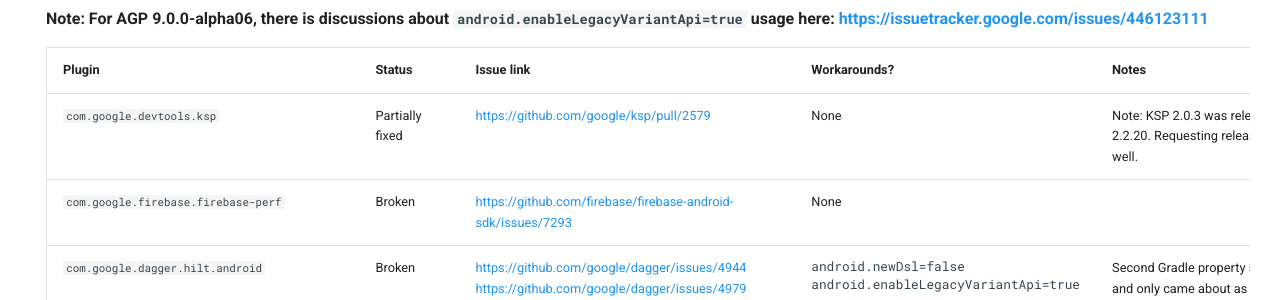
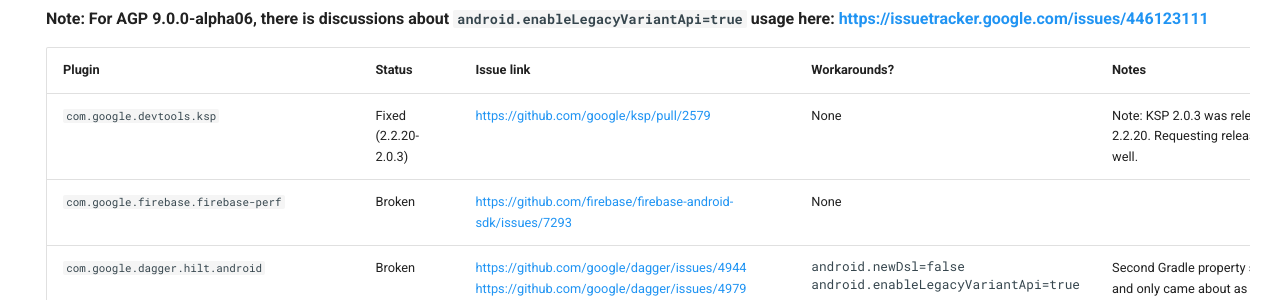
Before and after one commit to pablobaxter/AGP-Plugins-Status, an MkDocs documentation site: the page built from docs/agp-9.0.0.md, in a window 1280 px wide and 1345 px high. Shown: the part 305-605 px from the top of the window. Built offline with MkDocs 1.6.1 and Material for MkDocs 9.7.7, drawn with Linux system fonts in a browser that asks for light colours; comment, search, counter and statistics services are not loaded.

Commit message:
Update KSP status

```diff
--- a/docs/agp-9.0.0.md
+++ b/docs/agp-9.0.0.md
@@ -11,7 +11,7 @@
 
 | Plugin | Status | Issue link | Workarounds? | Notes |
 |:---|:---|:---|:---|:---|
-| `com.google.devtools.ksp` | Partially fixed | https://github.com/google/ksp/pull/2579 | None | Note: KSP 2.0.3 was released, but only for Kotlin 2.2.20. Requesting release for previous versions as well. |
+| `com.google.devtools.ksp` | Fixed (2.2.20-2.0.3) | https://github.com/google/ksp/pull/2579 | None | Note: KSP 2.0.3 was released, but only for Kotlin 2.2.20. Requesting release for previous versions as well. |
 | `com.google.firebase.firebase-perf` | Broken | https://github.com/firebase/firebase-android-sdk/issues/7293 | None | |
 | `com.google.dagger.hilt.android` | Broken | https://github.com/google/dagger/issues/4944<br>https://github.com/google/dagger/issues/4979 | <pre>android.newDsl=false<br>android.enableLegacyVariantApi=true</pre> | Second Gradle property should not be necessary, and only came about as of AGP 9.0.0-alpha06. |
 | `androidx.baselineprofile` | Broken | https://issuetracker.google.com/issues/443311090 | `android.newDsl=false` | |
```
